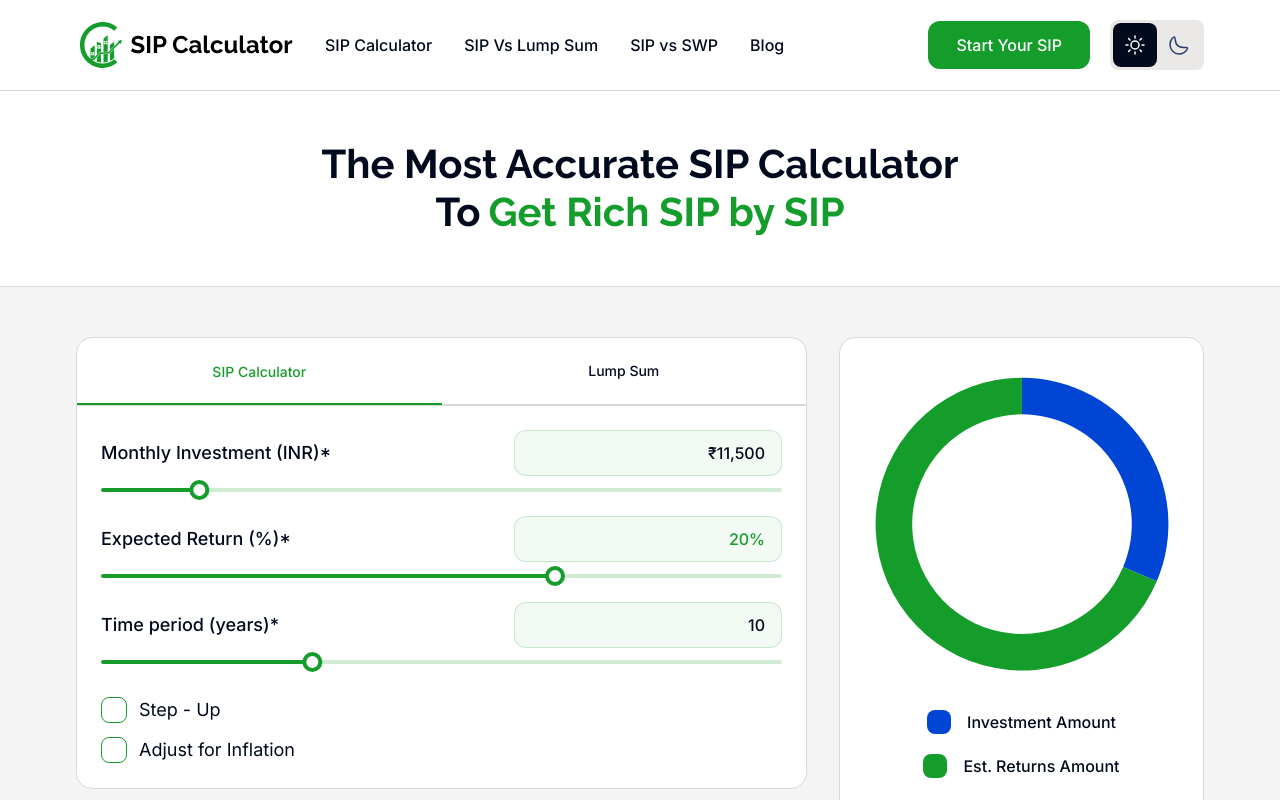
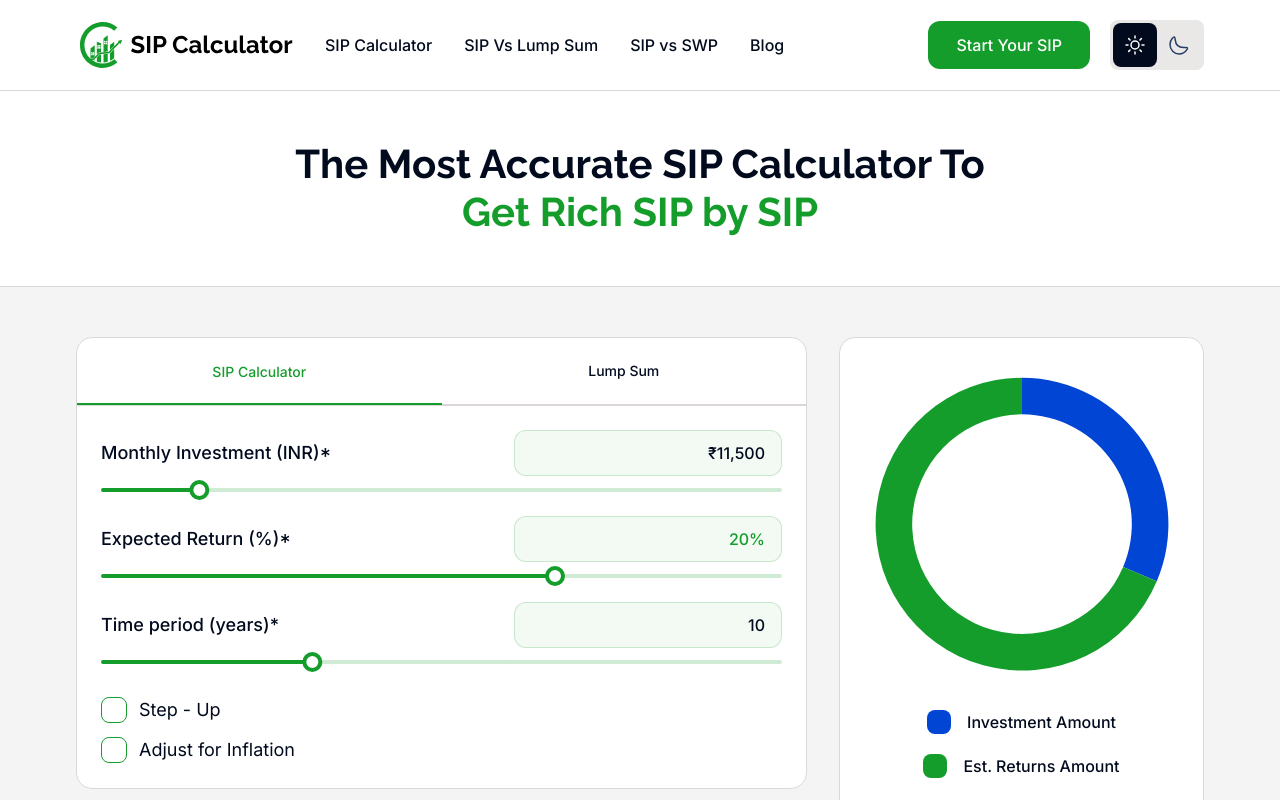
Before and after one commit to Hasan22Murtaza/SIP-Calculator, a Next.js app: page / in a window 1280 px wide. Shown: the top 800 px of the page. Built offline with nearby package versions, Linux system fonts and the light colour scheme.

Commit message:
reverted

```diff
--- a/src/app/layout.tsx
+++ b/src/app/layout.tsx
@@ -722,10 +722,12 @@ export default function RootLayout({
               <div className="relative pt-[140px] pb-[50px] bg-white dark:bg-my-black border-b border-[#DCD7D7] dark:border-[#263c6b]">
                 <div className="max-w-6xl mx-auto px-3 h-full flex items-center justify-center">
                   <h1 className="font-raleway text-center leading-[48px] text-2xl md:text-[40px] text-my-black dark:text-white font-bold lg:max-w-[700px]">
+                    {" "}
                     The Most Accurate SIP Calculator To
-                    <span className="text-dark-green ms-2">
-                      Get Rich SIP by SIP
-                    </span>
+                    <span className="text-dark-green">
+                      {" "}
+                      Get Rich SIP by SIP{" "}
+                    </span>{" "}
                   </h1>
                 </div>
               </div>
```
